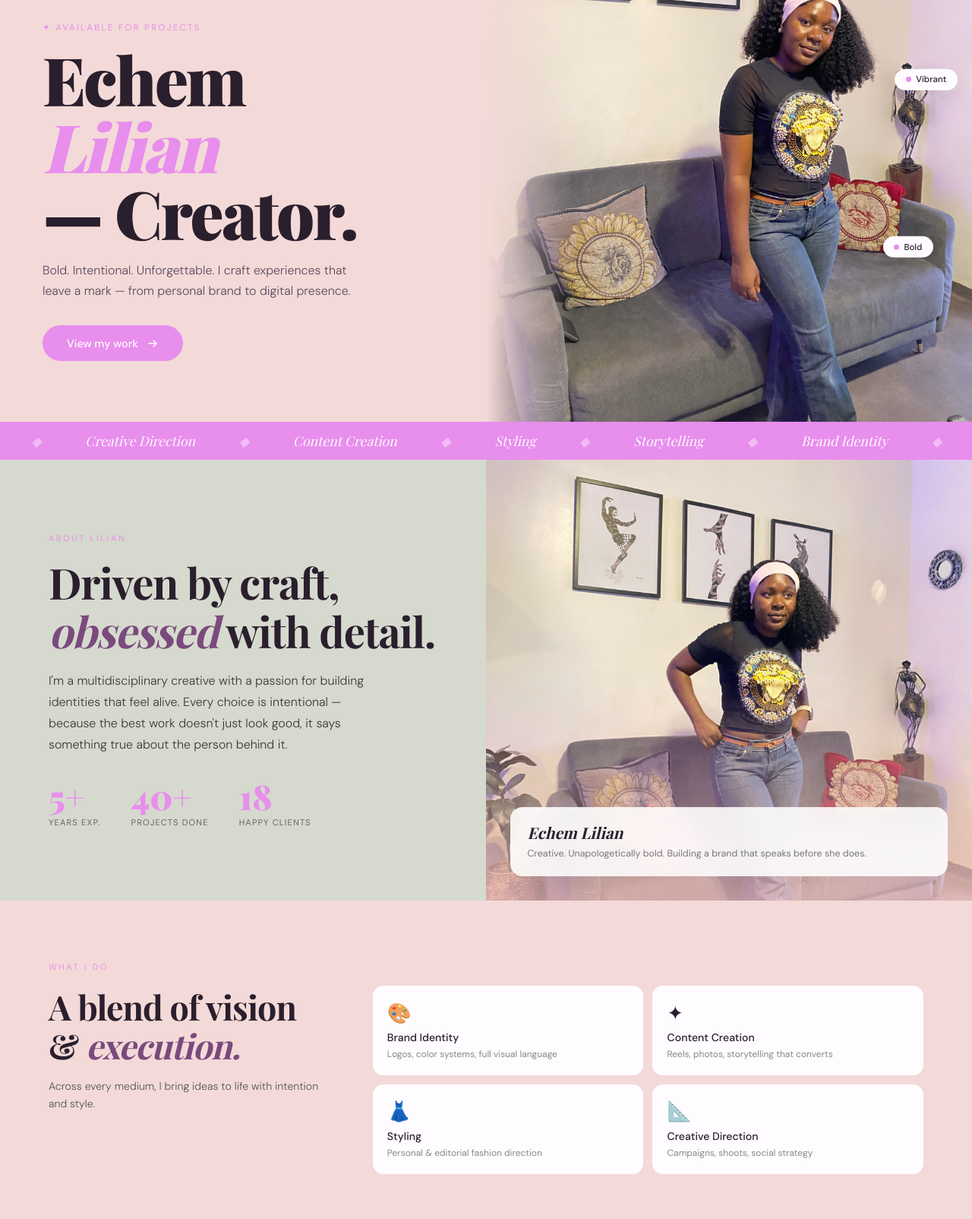
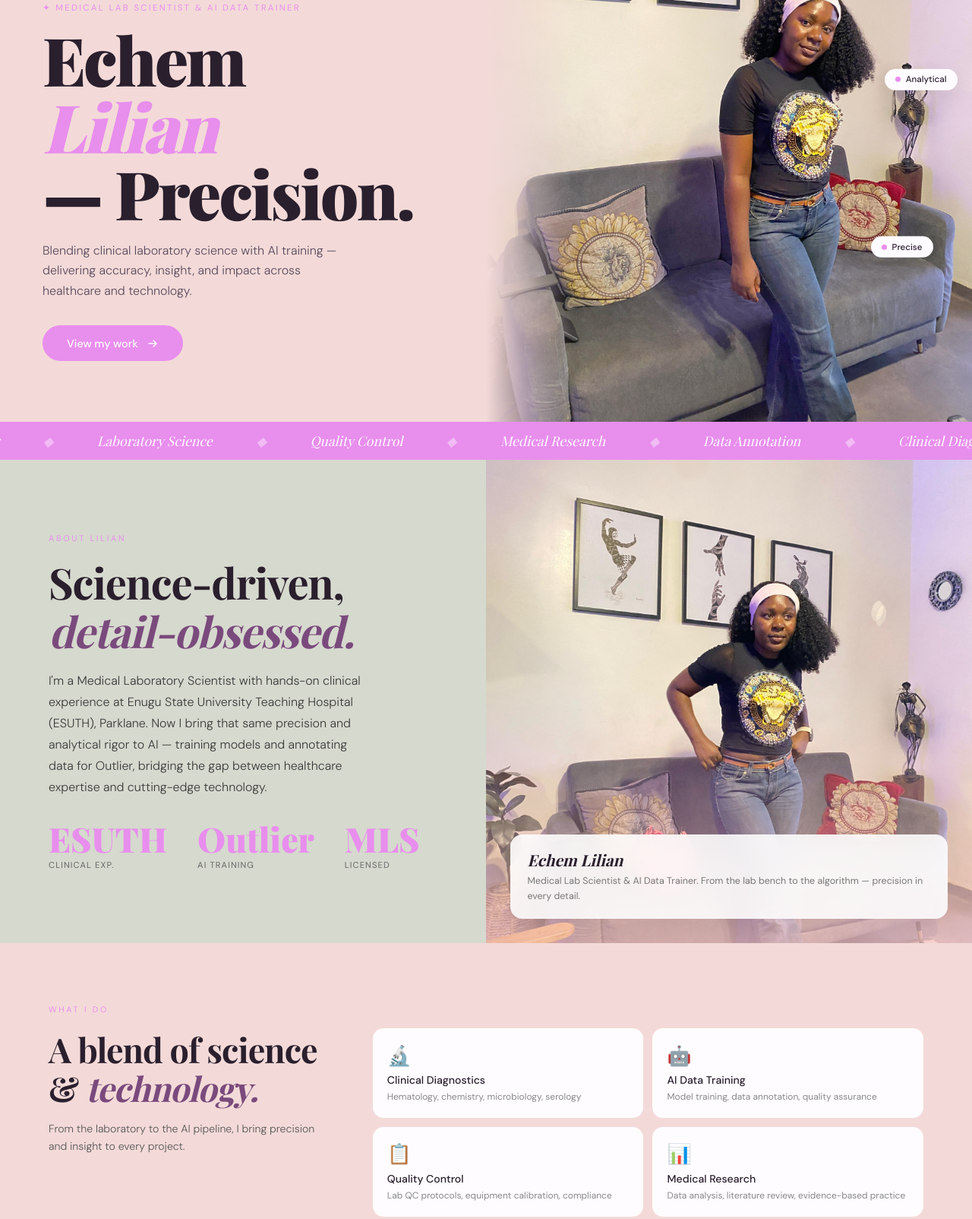
Before and after one commit to Otitodev/lilian-site, a plain HTML site: page portfolio.html in a window 1280 px wide. Shown: the part 245-1849 px from the top of the page at 76% size. Drawn offline with nearby package versions, Linux system fonts and the light colour scheme; a web font is replaced by a local one.

Commit message:
Update site copy: MLS & AI data trainer focus

```diff
--- a/portfolio.html
+++ b/portfolio.html
@@ -237,9 +237,9 @@
 
   <section class="hero">
     <div class="hero-left">
-      <p class="hero-eyebrow">✦ Available for projects</p>
-      <h1 class="hero-name">Echem<br><em>Lilian</em><br>— Creator.</h1>
-      <p class="hero-tagline">Bold. Intentional. Unforgettable. I craft experiences that leave a mark — from personal brand to digital presence.</p>
+      <p class="hero-eyebrow">✦ Medical Lab Scientist &amp; AI Data Trainer</p>
+      <h1 class="hero-name">Echem<br><em>Lilian</em><br>— Precision.</h1>
+      <p class="hero-tagline">Blending clinical laboratory science with AI training — delivering accuracy, insight, and impact across healthcare and technology.</p>
       <a href="#work" class="hero-cta">
         View my work
         <svg width="16" height="16" viewBox="0 0 16 16" fill="none"><path d="M3 8h10M9 4l4 4-4 4" stroke="currentColor" stroke-width="1.5" stroke-linecap="round" stroke-linejoin="round"/></svg>
@@ -248,38 +248,38 @@
     <div class="hero-right">
       <div class="hero-photo"></div>
       <div class="hero-photo-overlay"></div>
-      <div class="chip chip-1"><span class="chip-dot"></span>Creative</div>
-      <div class="chip chip-2"><span class="chip-dot"></span>Vibrant</div>
-      <div class="chip chip-3"><span class="chip-dot"></span>Bold</div>
+      <div class="chip chip-1"><span class="chip-dot"></span>Clinical</div>
+      <div class="chip chip-2"><span class="chip-dot"></span>Analytical</div>
+      <div class="chip chip-3"><span class="chip-dot"></span>Precise</div>
     </div>
   </section>
 
   <div class="marquee-wrap">
     <div class="marquee-track">
-      <span class="marquee-item">Brand Identity</span><span class="marquee-item marquee-sep">◆</span>
-      <span class="marquee-item">Visual Design</span><span class="marquee-item marquee-sep">◆</span>
-      <span class="marquee-item">Creative Direction</span><span class="marquee-item marquee-sep">◆</span>
-      <span class="marquee-item">Content Creation</span><span class="marquee-item marquee-sep">◆</span>
-      <span class="marquee-item">Styling</span><span class="marquee-item marquee-sep">◆</span>
-      <span class="marquee-item">Storytelling</span><span class="marquee-item marquee-sep">◆</span>
-      <span class="marquee-item">Brand Identity</span><span class="marquee-item marquee-sep">◆</span>
-      <span class="marquee-item">Visual Design</span><span class="marquee-item marquee-sep">◆</span>
-      <span class="marquee-item">Creative Direction</span><span class="marquee-item marquee-sep">◆</span>
-      <span class="marquee-item">Content Creation</span><span class="marquee-item marquee-sep">◆</span>
-      <span class="marquee-item">Styling</span><span class="marquee-item marquee-sep">◆</span>
-      <span class="marquee-item">Storytelling</span><span class="marquee-item marquee-sep">◆</span>
+      <span class="marquee-item">Clinical Diagnostics</span><span class="marquee-item marquee-sep">◆</span>
+      <span class="marquee-item">AI Data Training</span><span class="marquee-item marquee-sep">◆</span>
+      <span class="marquee-item">Laboratory Science</span><span class="marquee-item marquee-sep">◆</span>
+      <span class="marquee-item">Quality Control</span><span class="marquee-item marquee-sep">◆</span>
+      <span class="marquee-item">Medical Research</span><span class="marquee-item marquee-sep">◆</span>
+      <span class="marquee-item">Data Annotation</span><span class="marquee-item marquee-sep">◆</span>
+      <span class="marquee-item">Clinical Diagnostics</span><span class="marquee-item marquee-sep">◆</span>
+      <span class="marquee-item">AI Data Training</span><span class="marquee-item marquee-sep">◆</span>
+      <span class="marquee-item">Laboratory Science</span><span class="marquee-item marquee-sep">◆</span>
+      <span class="marquee-item">Quality Control</span><span class="marquee-item marquee-sep">◆</span>
+      <span class="marquee-item">Medical Research</span><span class="marquee-item marquee-sep">◆</span>
+      <span class="marquee-item">Data Annotation</span><span class="marquee-item marquee-sep">◆</span>
     </div>
   </div>
 
   <section id="about" class="about">
     <div class="about-left reveal">
       <p class="section-label">About Lilian</p>
-      <h2 class="about-heading">Driven by craft,<br><em>obsessed</em> with detail.</h2>
-      <p class="about-body">I'm a multidisciplinary creative with a passion for building identities that feel alive. Every choice is intentional — because the best work doesn't just look good, it says something true about the person behind it.</p>
+      <h2 class="about-heading">Science-driven,<br><em>detail-obsessed.</em></h2>
+      <p class="about-body">I'm a Medical Laboratory Scientist with hands-on clinical experience at Enugu State University Teaching Hospital (ESUTH), Parklane. Now I bring that same precision and analytical rigor to AI — training models and annotating data for Outlier, bridging the gap between healthcare expertise and cutting-edge technology.</p>
       <div class="stats">
-        <div><div class="stat-num">5+</div><div class="stat-label">Years exp.</div></div>
-        <div><div class="stat-num">40+</div><div class="stat-label">Projects done</div></div>
-        <div><div class="stat-num">18</div><div class="stat-label">Happy clients</div></div>
+        <div><div class="stat-num">ESUTH</div><div class="stat-label">Clinical Exp.</div></div>
+        <div><div class="stat-num">Outlier</div><div class="stat-label">AI Training</div></div>
+        <div><div class="stat-num">MLS</div><div class="stat-label">Licensed</div></div>
       </div>
     </div>
     <div class="about-right reveal">
@@ -287,7 +287,7 @@
       <div class="about-photo-overlay"></div>
       <div class="about-photo-card">
         <h3>Echem Lilian</h3>
-        <p>Creative. Unapologetically bold. Building a brand that speaks before she does.</p>
+        <p>Medical Lab Scientist &amp; AI Data Trainer. From the lab bench to the algorithm — precision in every detail.</p>
       </div>
     </div>
   </section>
@@ -296,35 +296,35 @@
     <div class="skills-inner reveal">
       <div>
         <p class="section-label">What I do</p>
-        <h2 class="about-heading" style="font-size:clamp(1.6rem,6vw,2.8rem)">A blend of vision<br>&amp; <em>execution.</em></h2>
-        <p style="margin-top:1rem;font-size:.88rem;font-weight:300;color:#555;line-height:1.7">Across every medium, I bring ideas to life with intention and style.</p>
+        <h2 class="about-heading" style="font-size:clamp(1.6rem,6vw,2.8rem)">A blend of science<br>&amp; <em>technology.</em></h2>
+        <p style="margin-top:1rem;font-size:.88rem;font-weight:300;color:#555;line-height:1.7">From the laboratory to the AI pipeline, I bring precision and insight to every project.</p>
       </div>
       <div class="skills-grid">
-        <div class="skill-card"><div class="skill-icon">🎨</div><div class="skill-name">Brand Identity</div><div class="skill-desc">Logos, color systems, full visual language</div></div>
-        <div class="skill-card"><div class="skill-icon">✦</div><div class="skill-name">Content Creation</div><div class="skill-desc">Reels, photos, storytelling that converts</div></div>
-        <div class="skill-card"><div class="skill-icon">👗</div><div class="skill-name">Styling</div><div class="skill-desc">Personal &amp; editorial fashion direction</div></div>
-        <div class="skill-card"><div class="skill-icon">📐</div><div class="skill-name">Creative Direction</div><div class="skill-desc">Campaigns, shoots, social strategy</div></div>
+        <div class="skill-card"><div class="skill-icon">🔬</div><div class="skill-name">Clinical Diagnostics</div><div class="skill-desc">Hematology, chemistry, microbiology, serology</div></div>
+        <div class="skill-card"><div class="skill-icon">🤖</div><div class="skill-name">AI Data Training</div><div class="skill-desc">Model training, data annotation, quality assurance</div></div>
+        <div class="skill-card"><div class="skill-icon">📋</div><div class="skill-name">Quality Control</div><div class="skill-desc">Lab QC protocols, equipment calibration, compliance</div></div>
+        <div class="skill-card"><div class="skill-icon">📊</div><div class="skill-name">Medical Research</div><div class="skill-desc">Data analysis, literature review, evidence-based practice</div></div>
       </div>
     </div>
   </section>
 
   <section id="work" class="work">
     <div class="work-header reveal">
-      <h2 class="work-title">Selected<br><span>Work.</span></h2>
+      <h2 class="work-title">Selected<br><span>Experience.</span></h2>
       <a href="#" class="work-link">All projects →</a>
     </div>
     <div class="projects-grid reveal">
       <div class="project-card">
-        <div class="project-tag">Branding</div>
-        <div class="project-inner"><div class="project-name">Project One</div><div class="project-desc">Full brand identity for a lifestyle brand</div></div>
+        <div class="project-tag">Healthcare</div>
+        <div class="project-inner"><div class="project-name">ESUTH Parklane</div><div class="project-desc">Clinical laboratory diagnostics at Enugu State University Teaching Hospital</div></div>
       </div>
       <div class="project-card">
-        <div class="project-tag">Content</div>
-        <div class="project-inner"><div class="project-name">Project Two</div><div class="project-desc">Social content strategy &amp; creative direction</div></div>
+        <div class="project-tag">AI</div>
+        <div class="project-inner"><div class="project-name">Outlier</div><div class="project-desc">AI model training, data annotation &amp; quality assurance</div></div>
       </div>
       <div class="project-card">
-        <div class="project-tag">Campaign</div>
-        <div class="project-inner"><div class="project-name">Project Three</div><div class="project-desc">Visual direction for a fashion campaign</div></div>
+        <div class="project-tag">Quality</div>
+        <div class="project-inner"><div class="project-name">Lab QC</div><div class="project-desc">Process optimization &amp; quality control in clinical settings</div></div>
       </div>
     </div>
   </section>
@@ -332,13 +332,12 @@
   <section id="contact" class="contact">
     <div class="reveal">
       <p class="section-label" style="color:rgba(255,255,255,.4)">Get in touch</p>
-      <h2 class="contact-heading">Let's build<br>something <em>beautiful.</em></h2>
-      <p class="contact-sub">Got a project, collab, or just want to say hi? Lilian's inbox is always open.</p>
+      <h2 class="contact-heading">Let's work<br><em>together.</em></h2>
+      <p class="contact-sub">Open to collaborations in healthcare, AI training, and laboratory consulting. Reach out anytime.</p>
       <div class="contact-socials">
-        <a href="#" class="social-pill">Instagram</a>
-        <a href="#" class="social-pill">TikTok</a>
         <a href="#" class="social-pill">LinkedIn</a>
-        <a href="#" class="social-pill">Twitter / X</a>
+        <a href="#" class="social-pill">Email</a>
+        <a href="#" class="social-pill">GitHub</a>
       </div>
     </div>
     <div class="contact-form reveal">
```
